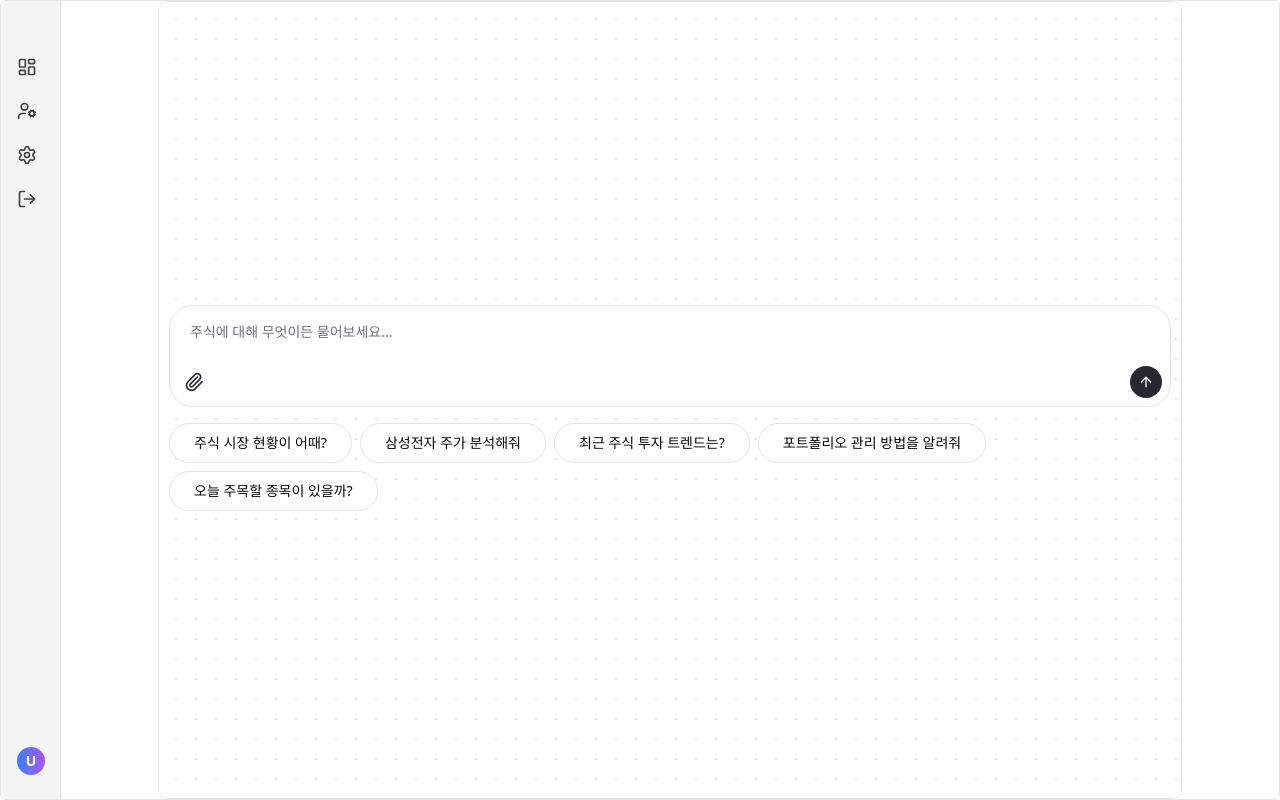
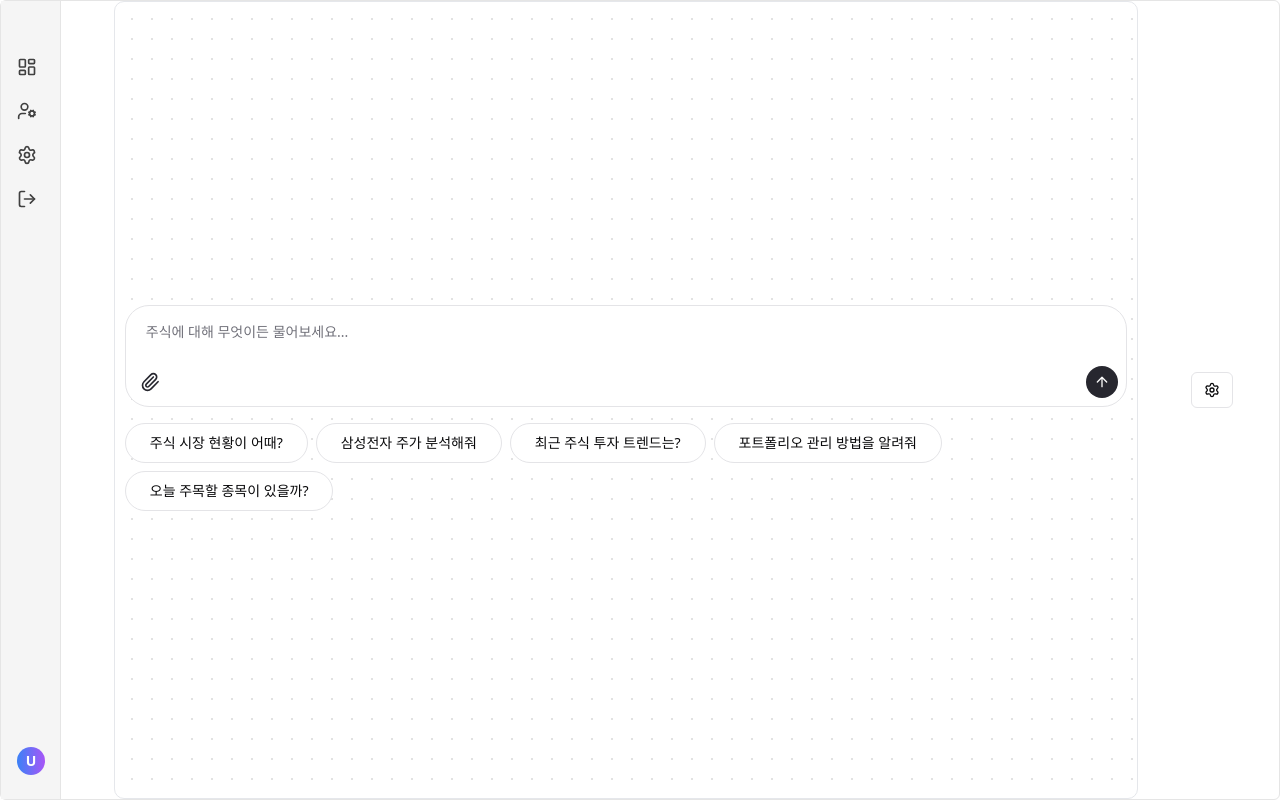
Before and after one commit to miachoidev/mango-stock-monorepo, a Next.js app in the folder client/: page /chat in a window 1280 px wide. Built offline with nearby package versions, Linux system fonts and the light colour scheme.

Commit message:
feat : stock conatiner 페이지 추가

```diff
--- a/client/src/app/chat/layout.tsx
+++ b/client/src/app/chat/layout.tsx
@@ -7,6 +7,8 @@ import {
 } from "@/components/sidebar/sidebar";
 import { LayoutDashboard, UserCog, Settings, LogOut, Link } from "lucide-react";
 import { cn } from "@/lib/utils";
+import StockContainer from "@/components/stock/stock-container";
+import { Button } from "@/components/ui/button";
 
 export default function ChatLayout({
   children,
@@ -44,11 +46,12 @@ export default function ChatLayout({
     },
   ];
   const [open, setOpen] = useState(false);
+  const [stockOpen, setStockOpen] = useState(false);
 
   return (
     <div
       className={cn(
-        "rounded-md flex flex-col md:flex-row bg-[#fff] dark:bg-neutral-800 w-full mx-auto border border-neutral-200 dark:border-neutral-700 overflow-hidden",
+        "rounded-md flex flex-col md:flex-row bg-[#fff] dark:bg-neutral-800 w-full mx-auto border border-neutral-200 dark:border-neutral-700 ",
         "h-screen"
       )}
     >
@@ -77,6 +80,20 @@ export default function ChatLayout({
         </SidebarBody>
       </Sidebar>
       <div className="w-full">{children}</div>
+      <div
+        className={cn(
+          "h-full flex items-center justify-center flex-col",
+          stockOpen ? "w-full" : "w-[100px]"
+        )}
+      >
+        <div className={cn("flex justify-start w-full mb-5")}>
+          <Button variant="outline" onClick={() => setStockOpen(!stockOpen)}>
+            {/* 페이지 좌우 접는 아이콘 */}
+            <Settings />
+          </Button>
+        </div>
+        <StockContainer className={`${stockOpen ? "block" : "hidden"}`} />
+      </div>
     </div>
   );
 }
--- /dev/null
+++ b/client/src/components/stock/stock-container.tsx
@@ -0,0 +1,17 @@
+import { cn } from "@/lib/utils";
+import React from "react";
+
+const StockContainer = ({ className }: { className: string }) => {
+  return (
+    <div
+      className={cn(
+        "w-[400px] h-[800px] mr-10 bg-white rounded-[40px] p-10 shadow-lg overflow-y-auto overflow-x-hidden relative scroll-smooth border-4 border-gray-200",
+        className
+      )}
+    >
+      StockContainer
+    </div>
+  );
+};
+
+export default StockContainer;
```
